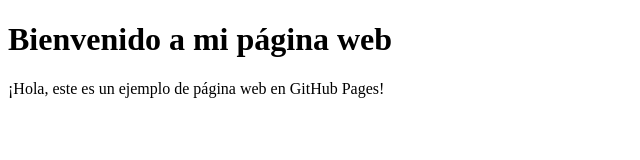
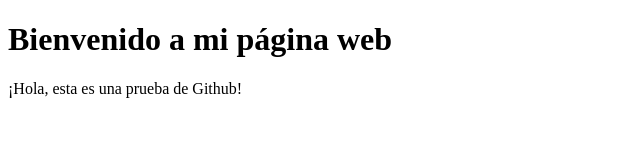
Before and after one commit to lorenapc/prueba, a plain HTML site: page index.html in a window 1280 px wide. Shown: the whole page, without its empty margins (0-640 px from the left). Drawn offline with Linux system fonts and the light colour scheme.

Commit message:
Update index.html

```diff
--- a/index.html
+++ b/index.html
@@ -7,6 +7,6 @@
 </head>
 <body>
   <h1>Bienvenido a mi página web</h1>
-  <p>¡Hola, este es un ejemplo de página web en GitHub Pages!</p>
+  <p>¡Hola, esta es una prueba de Github!</p>
 </body>
 </html>
```
